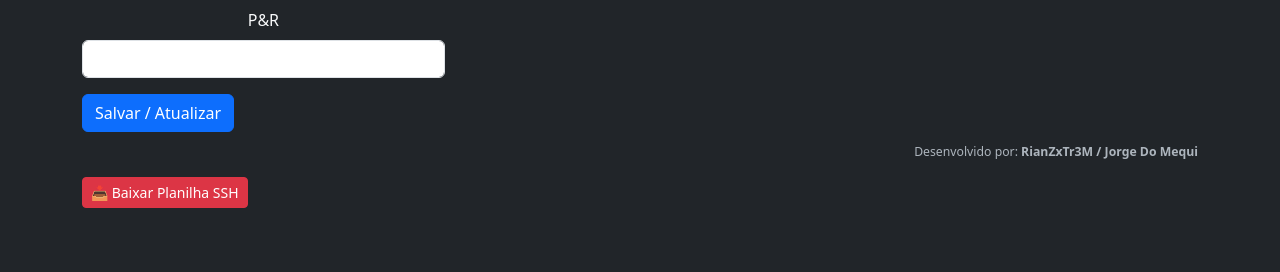
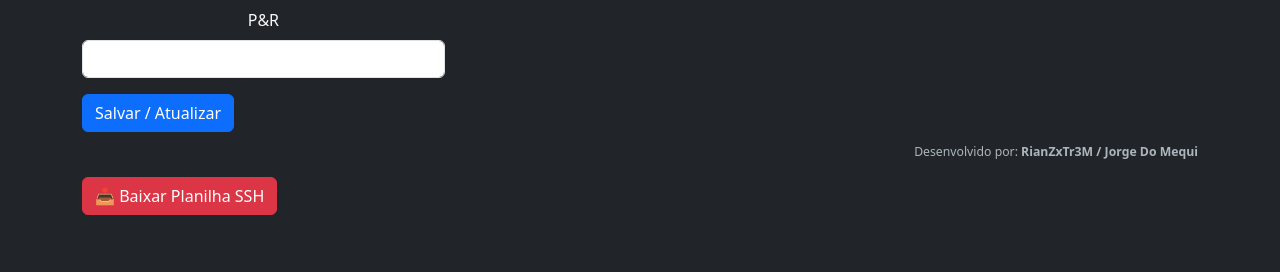
Before and after one commit to Loirin12/planilha-rdm-site-, a Python web app: template templates/index.html in a window 1280 px wide. Shown: the part 280-552 px from the top of the page. Run offline with Jinja, Linux system fonts and the light colour scheme; the template is opened without the code that fills it, so the values that code supplies are empty; some libraries are stand-ins or nearby versions.

Commit message:
Remove 'btn-sm' class from download buttons

```diff
--- a/templates/index.html
+++ b/templates/index.html
@@ -95,12 +95,12 @@
 
   <div>
     {% if tipo == 'sig' %}
-      <a href="/baixar-sig" class="btn btn-success btn-sm">
-        📥 Baixar Planilha SIG
+      <a href="/baixar-sig" class="btn btn-success">
+    📥 Baixar Planilha SIG
       </a>
     {% else %}
-      <a href="/baixar-ssh" class="btn btn-danger btn-sm">
-        📥 Baixar Planilha SSH
+     <a href="/baixar-ssh" class="btn btn-danger">
+    📥 Baixar Planilha SSH
       </a>
     {% endif %}
   </div>
```
